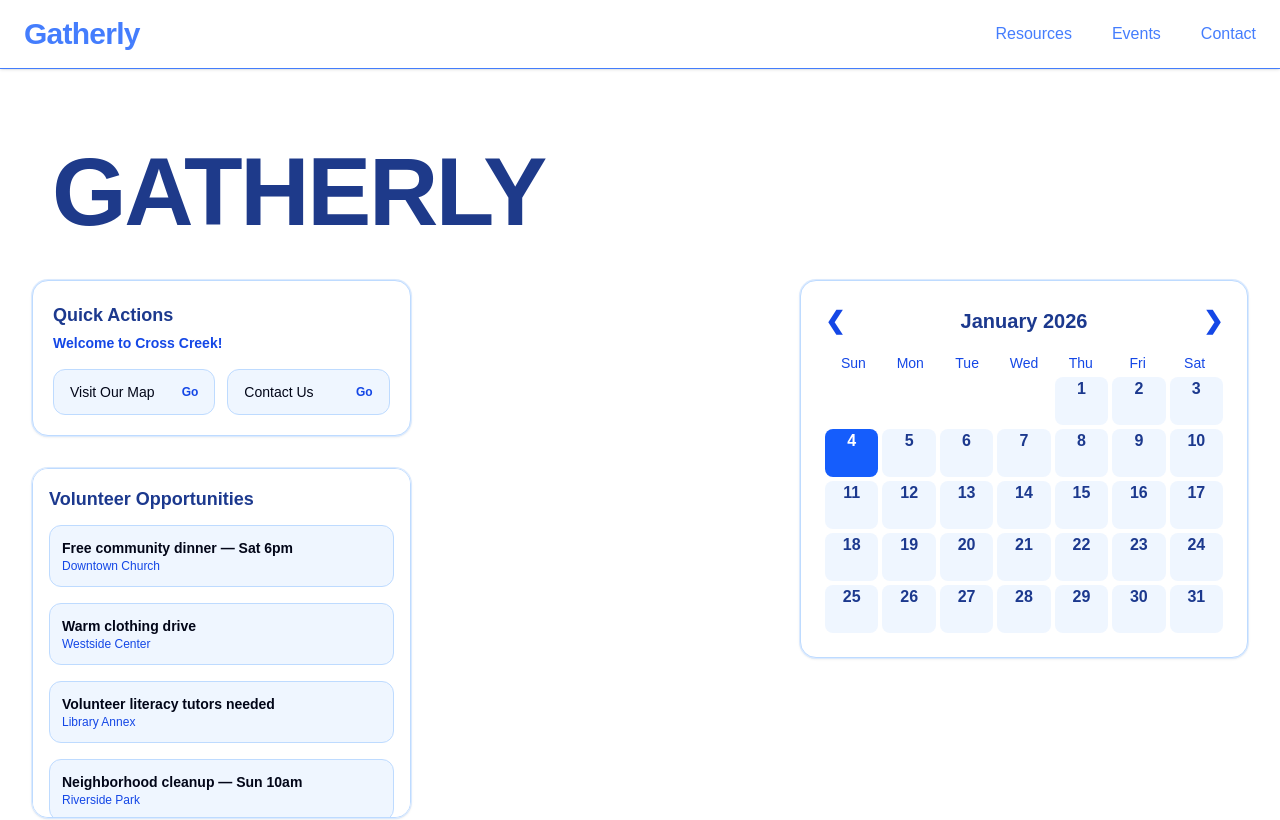
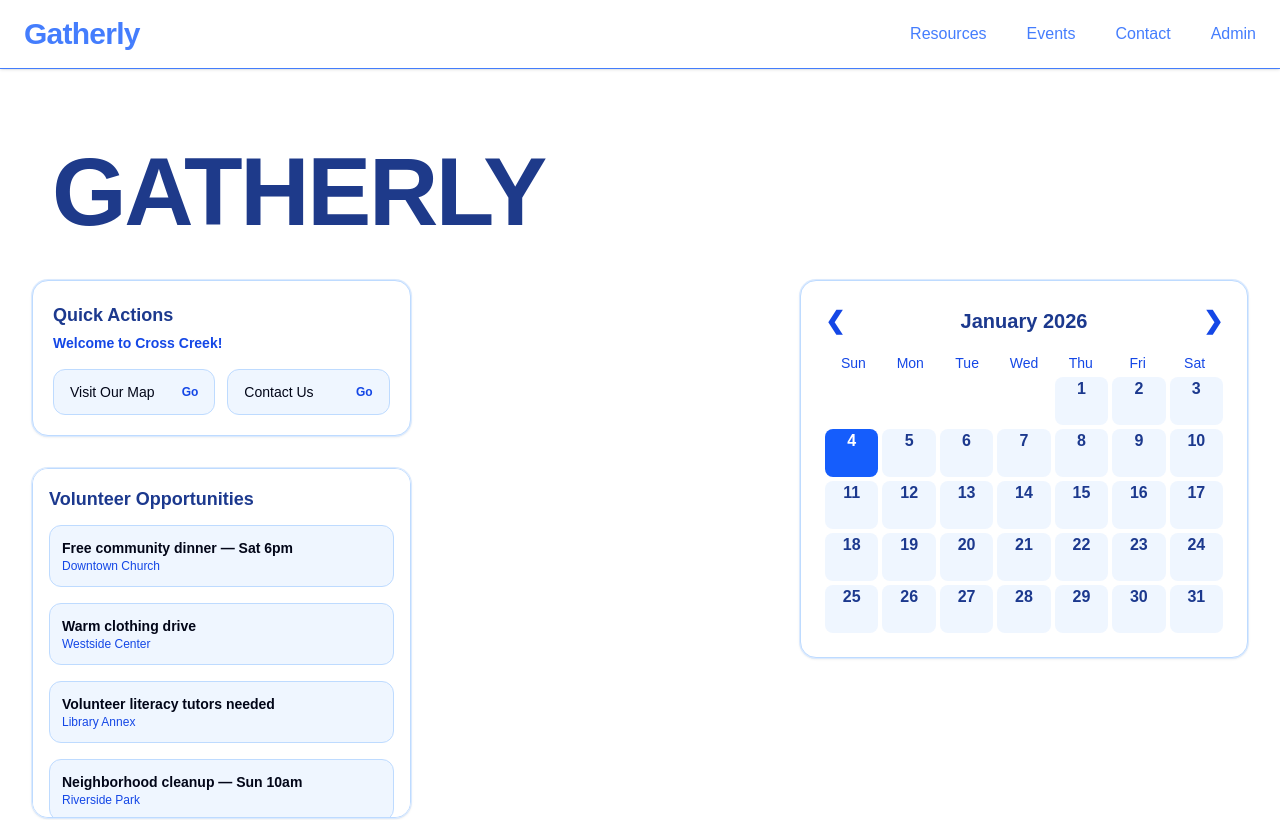
Before and after one commit to TSA-Group/tsa_group_starter, a Next.js app: page / in a window 1280 px wide. Shown: the top 820 px of the page. Built offline with nearby package versions, Linux system fonts and the light colour scheme.

Commit message:
Update Header.tsx

```diff
--- a/components/Header.tsx
+++ b/components/Header.tsx
@@ -7,6 +7,7 @@ const navItems = [
   { label: "Resources", href: "/map" },
   { label: "Events", href: "/events" },
   { label: "Contact", href: "/contact" },
+  { label: "Admin", href: "/admin" },
 ];
 
 export const Header: React.FC = () => {
```
